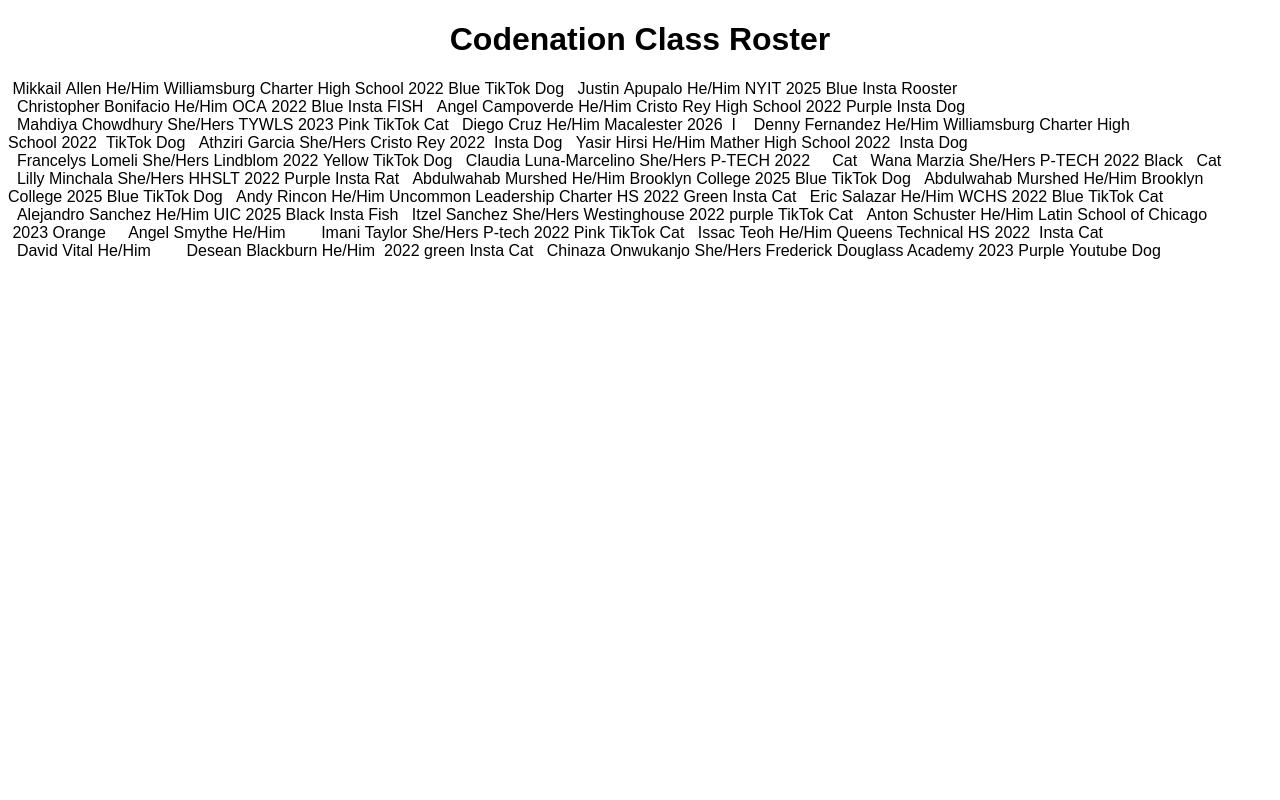
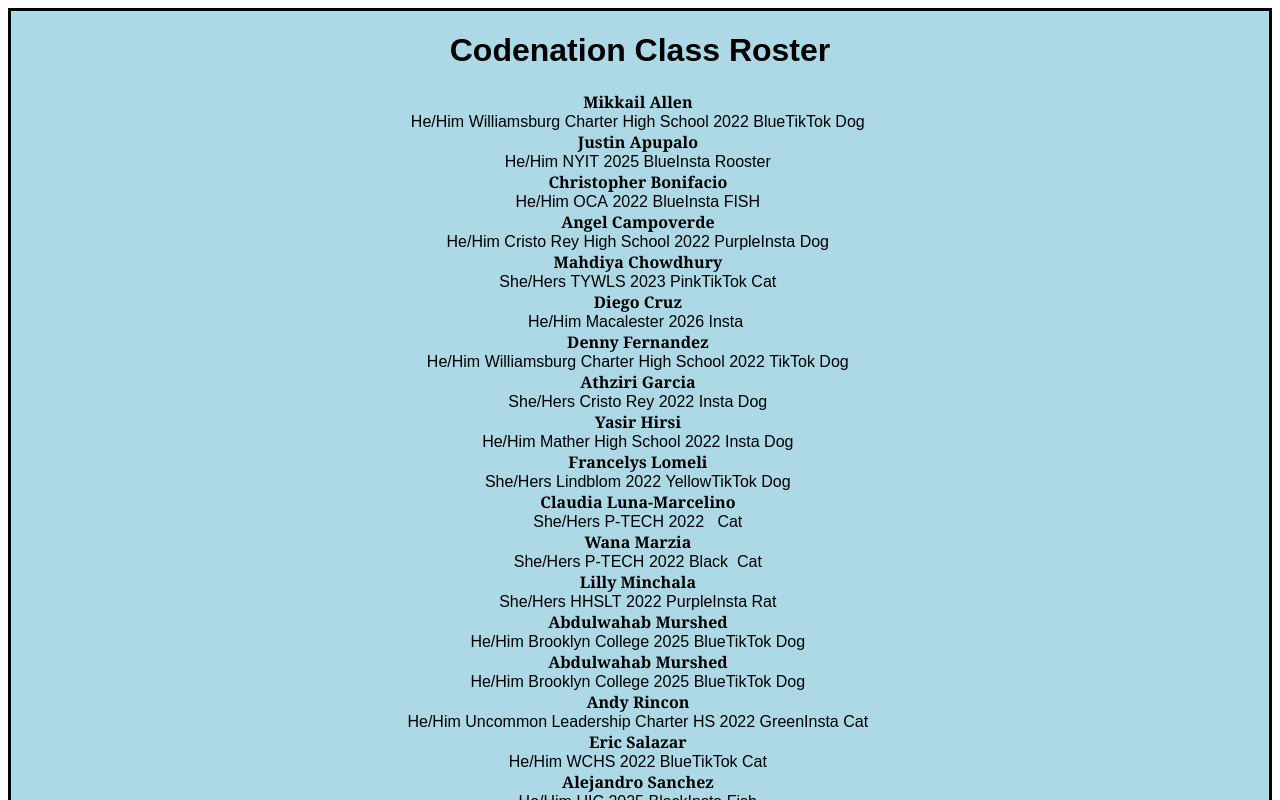
Before and after one commit to Old-Man-Of-The-Sea/codenation-Class-Roster, a React (Create React App) app: page / in a window 1280 px wide. Shown: the top 800 px of the page. Built offline with nearby package versions, Linux system fonts and the light colour scheme.

Commit message:
Added style Has a border and some color

```diff
--- a/src/App.js
+++ b/src/App.js
@@ -70,7 +70,7 @@ export default function App() {
       school: "Macalester",
       gy: "2026",
       FC: "Red",
-      tori: "I"
+      tori: "Insta"
     }, //5
     {
       firstName: "Denny",
@@ -257,22 +257,26 @@ export default function App() {
     // console.log("im here");
     // console.log(person);
     // TODO
+
     return (
-      <span>
-        &nbsp;{person.firstName}&nbsp;{person.lastname}&nbsp;{person.pronouns}
-        &nbsp;{person.school}&nbsp;{person.gy}&nbsp;{person.fc}&nbsp;
+      <div>
+        <div className="first">
+          {person.firstName}&nbsp;{person.lastname}&nbsp;
+        </div>{" "}
+        &nbsp;{person.pronouns}&nbsp;{person.school}&nbsp;{person.gy}&nbsp;
+        {person.fc}
         {person.tori}&nbsp;{person.dogcat} &nbsp;
         {/* &nbsp;{person[0]}&nbsp;{person[1]}&nbsp;{person[2]}&nbsp;{person[3]}
         &nbsp;{person[4]}&nbsp;{person[5]}&nbsp;{person[6]}&nbsp;{person[7]} */}
-      </span>
+      </div>
     );
   });
 
   return (
-    <span className="App">
+    <div className="App">
       <h1>Codenation Class Roster</h1>
       {List}
-    </span>
+    </div>
   );
 }
 
--- a/src/styles.css
+++ b/src/styles.css
@@ -1,4 +1,11 @@
 .App {
   font-family: sans-serif;
   text-align: center;
+  background-color: lightblue;
+  border-style: solid;
 }
+
+.first {
+  font-weight: bold;
+  font-family: Georgia, serif;
+}
```
